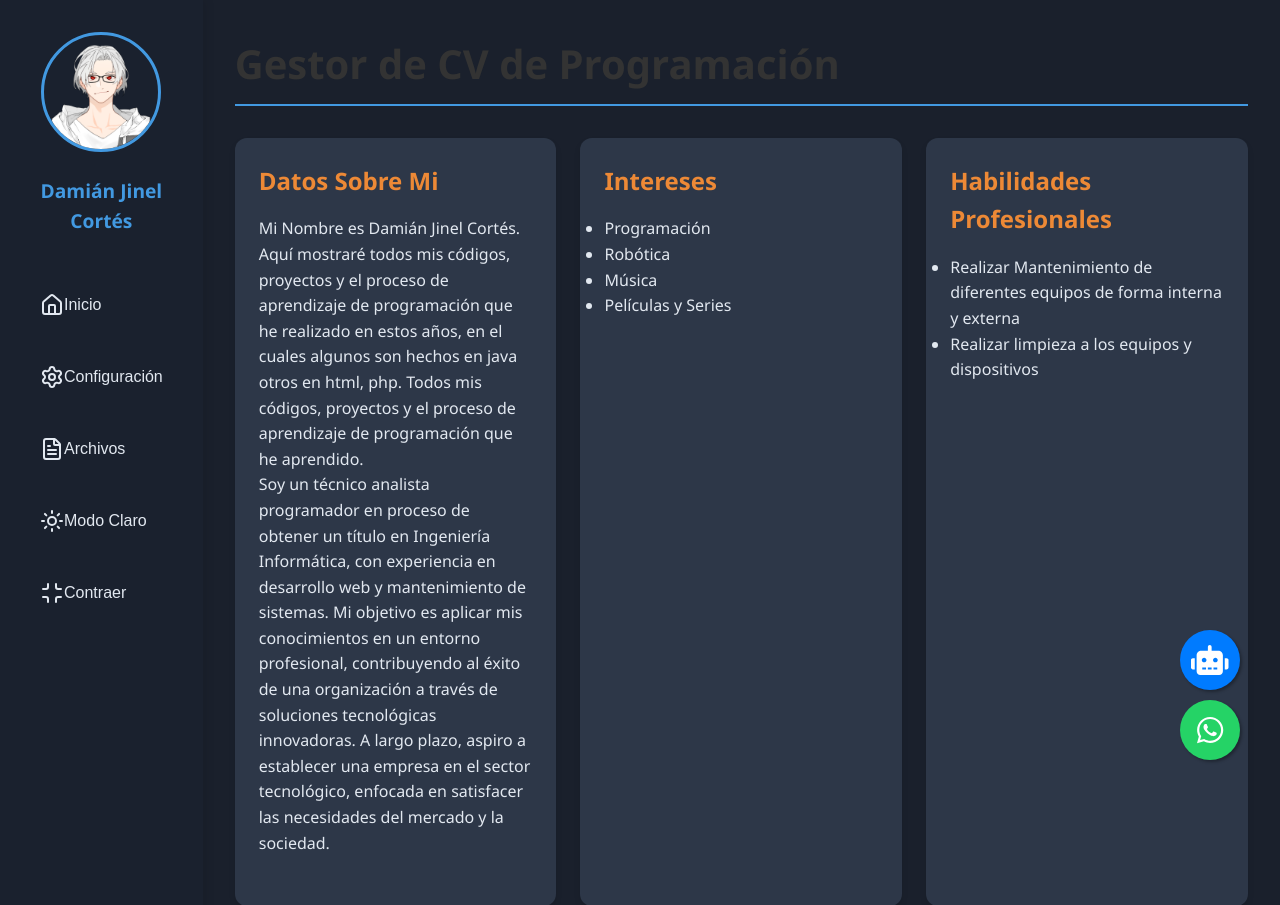
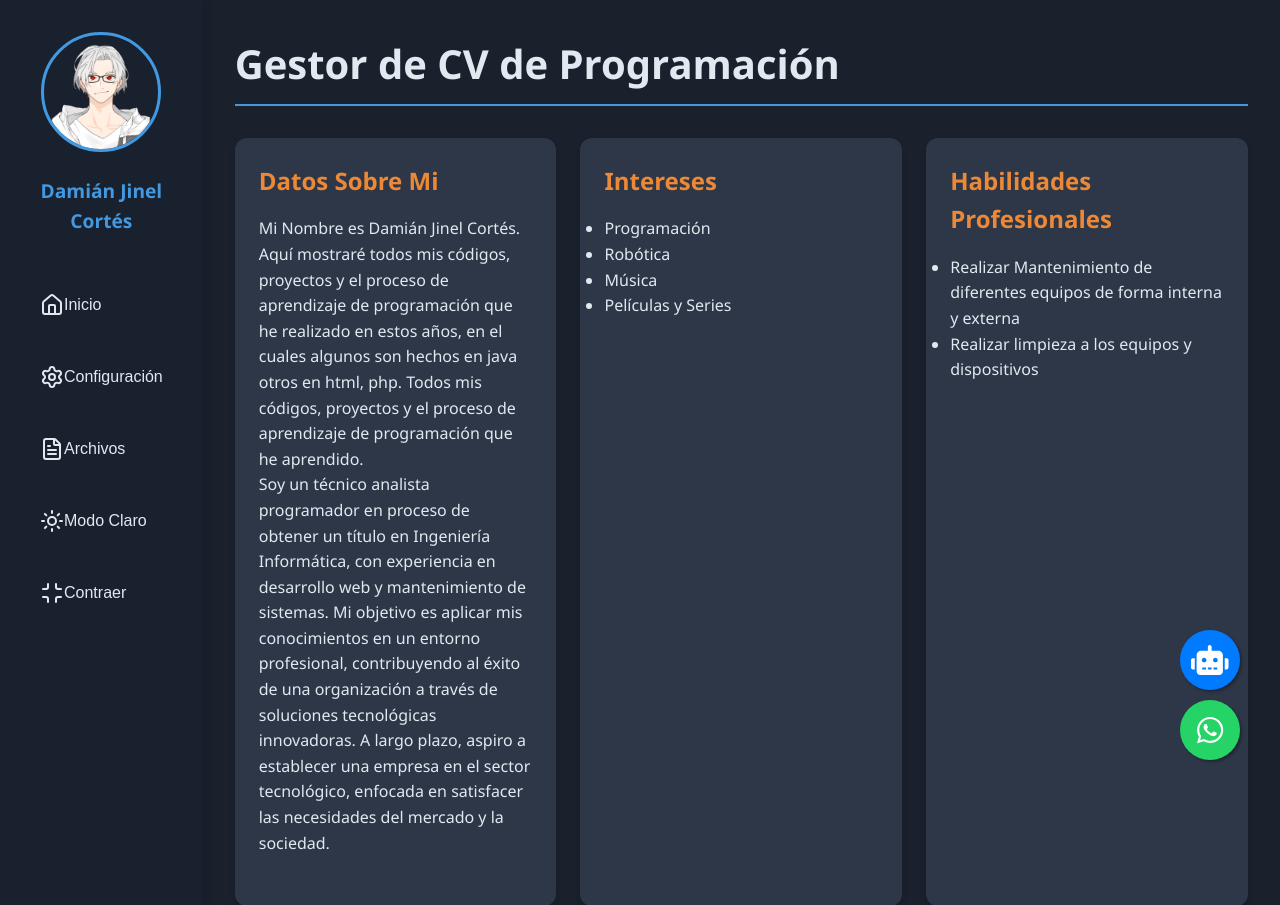
Before and after one commit to LynkRookie/TecnoUpdate.github.io, a PHP site: page /vista/inicio.html in a window 1280 px wide. Shown: the top 905 px of the page. Run offline with PHP 8.4, Linux system fonts and the light colour scheme.

Commit message:
Update estilo_inicio.css

```diff
--- a/vista/Css/estilo_inicio.css
+++ b/vista/Css/estilo_inicio.css
@@ -154,7 +154,7 @@ main {
 h1 {
     font-size: 2.5rem;
     margin-bottom: 2rem;
-    color: var(--text-color);
+
     border-bottom: 2px solid var(--primary-color);
     padding-bottom: 0.5rem;
 }
```
